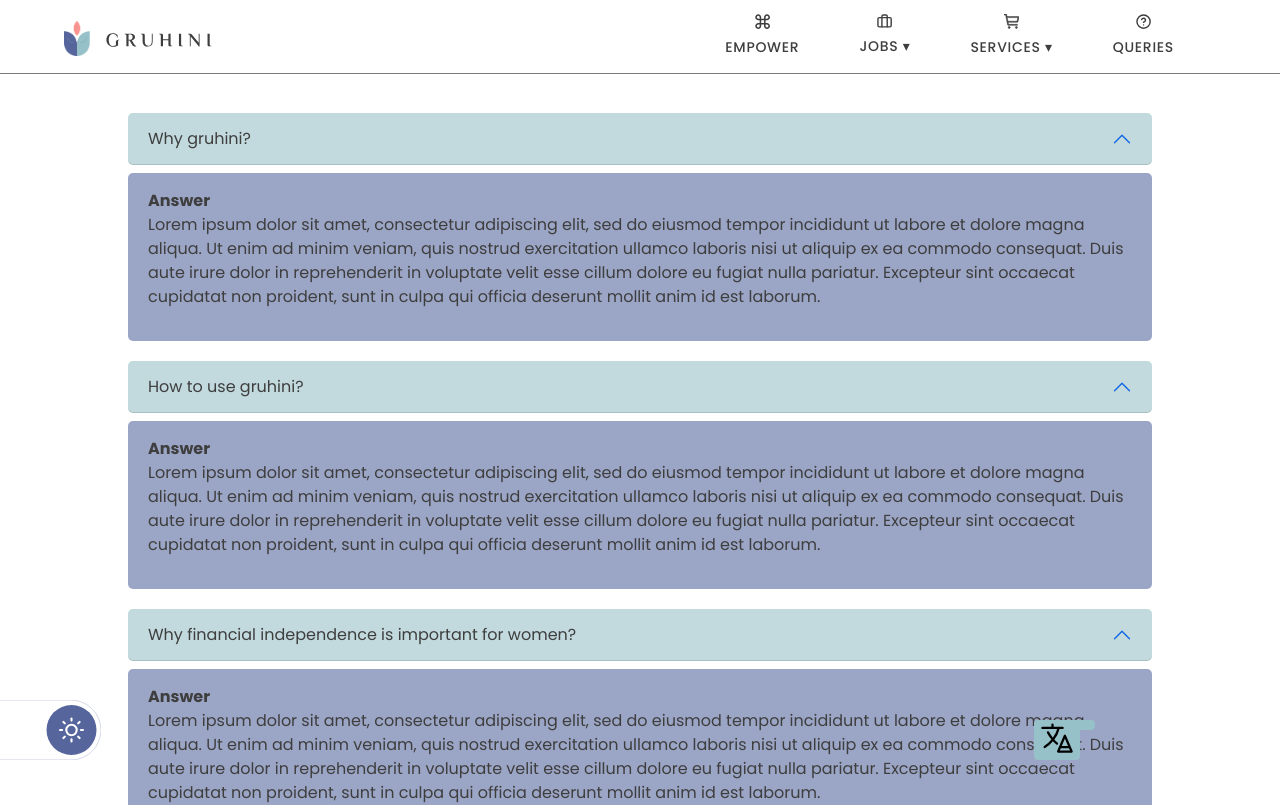
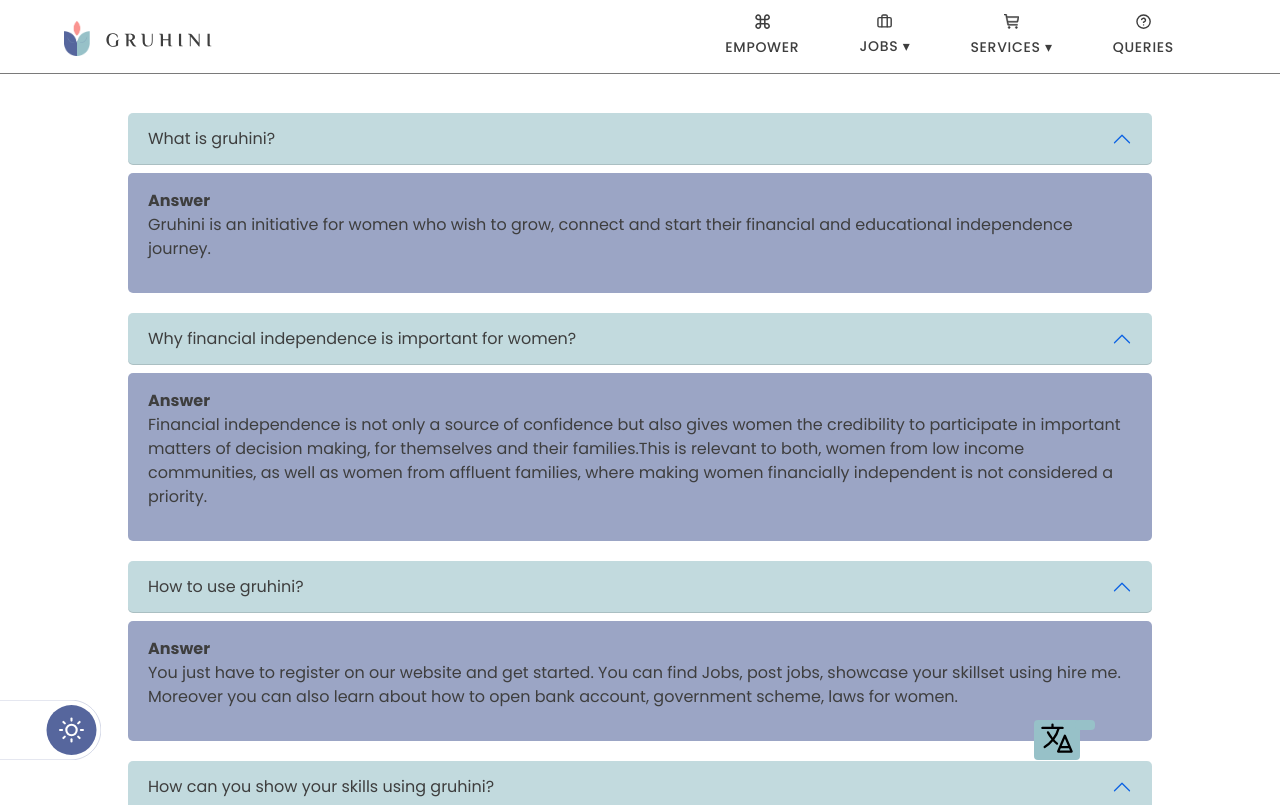
Before and after one commit to Kajal-7/SheHacks_Technocrats, a React (Create React App) app in the folder gruhini/: page /queries in a window 1280 px wide. Shown: the top 805 px of the page. Built offline with nearby package versions, Linux system fonts and the light colour scheme; no server answers; the database is empty; sample sign-in values are in the browser's storage.

Commit message:
Data updated

```diff
--- a/gruhini/src/components/Queries/data.js
+++ b/gruhini/src/components/Queries/data.js
@@ -1,15 +1,15 @@
 const queryData=[
     {
-        que: "Why gruhini?",
-        ans: "Lorem ipsum dolor sit amet, consectetur adipiscing elit, sed do eiusmod tempor incididunt ut labore et dolore magna aliqua. Ut enim ad minim veniam, quis nostrud exercitation ullamco laboris nisi ut aliquip ex ea commodo consequat. Duis aute irure dolor in reprehenderit in voluptate velit esse cillum dolore eu fugiat nulla pariatur. Excepteur sint occaecat cupidatat non proident, sunt in culpa qui officia deserunt mollit anim id est laborum."
+        que: "What is gruhini?",
+        ans: "Gruhini is an initiative for women who wish to grow, connect and start their financial and educational independence journey."
+    },
+    {
+        que: "Why financial independence is important for women?",
+        ans: "Financial independence is not only a source of confidence but also gives women the credibility to participate in important matters of decision making, for themselves and their families.This is relevant to both, women from low income communities, as well as women from affluent families, where making women financially independent is not considered a priority."
     },
     {
         que: "How to use gruhini?",
-        ans: "Lorem ipsum dolor sit amet, consectetur adipiscing elit, sed do eiusmod tempor incididunt ut labore et dolore magna aliqua. Ut enim ad minim veniam, quis nostrud exercitation ullamco laboris nisi ut aliquip ex ea commodo consequat. Duis aute irure dolor in reprehenderit in voluptate velit esse cillum dolore eu fugiat nulla pariatur. Excepteur sint occaecat cupidatat non proident, sunt in culpa qui officia deserunt mollit anim id est laborum."
-    },
-    {
-        que: "Why financial independence is important for women?",
-        ans: "Lorem ipsum dolor sit amet, consectetur adipiscing elit, sed do eiusmod tempor incididunt ut labore et dolore magna aliqua. Ut enim ad minim veniam, quis nostrud exercitation ullamco laboris nisi ut aliquip ex ea commodo consequat. Duis aute irure dolor in reprehenderit in voluptate velit esse cillum dolore eu fugiat nulla pariatur. Excepteur sint occaecat cupidatat non proident, sunt in culpa qui officia deserunt mollit anim id est laborum."
+        ans: "You just have to register on our website and get started. You can find Jobs, post jobs, showcase your skillset using hire me. Moreover you can also learn about how to open bank account, government scheme, laws for women."
     },
     {
         que: "How can you show your skills using gruhini?",
```
